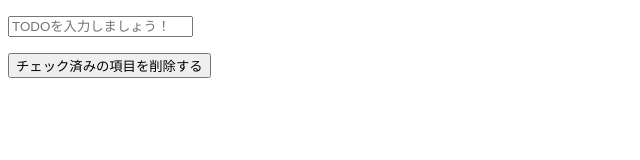
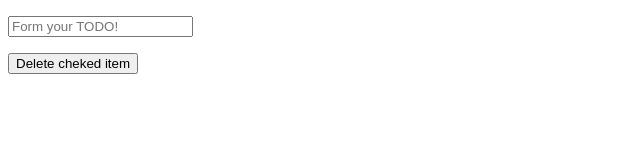
Before and after one commit to daisakuhazui/vue.js-training, a plain HTML site: page todo.html in a window 1280 px wide. Shown: the whole page, without its empty margins (0-640 px from the left). Drawn offline with nearby package versions, Linux system fonts and the light colour scheme.

Commit message:
Translate

```diff
--- a/todo.html
+++ b/todo.html
@@ -3,17 +3,17 @@
   <head>
     <meta charset="UTF-8">
     <meta name="viewport" content="width=device-width, initial-scale=1.0">
-    <title>TODOリスト</title>
+    <title>TODO List</title>
   </head>
   <body>
     <div id="app">
       <p>
         <input type="text"
-        placeholder="TODOを入力しましょう！"
+        placeholder="Form your TODO!"
         v-model="newItemTitle"
         v-on:keyup.enter="addTodo">
       </p>
-      <button v-on:click="deleteTodo()">チェック済みの項目を削除する</button>
+      <button v-on:click="deleteTodo()">Delete cheked item</button>
       <ul>
         <li v-for="item in items">
           <label>
```
